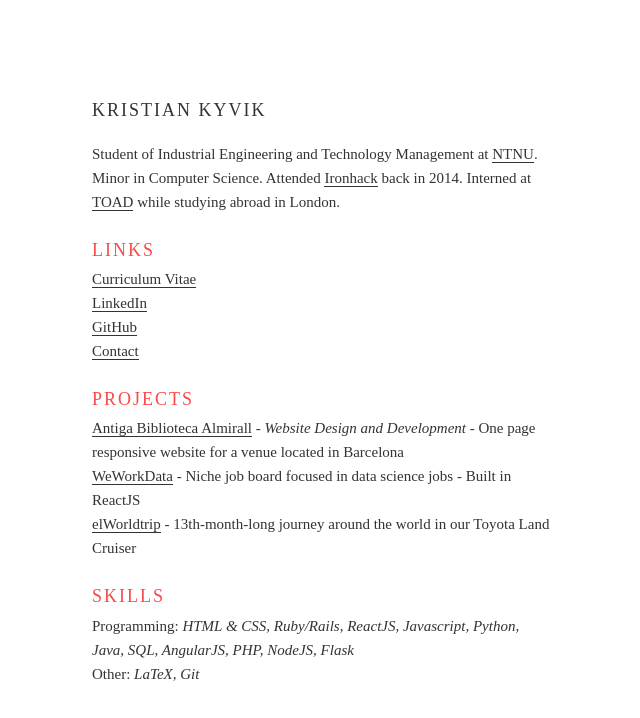
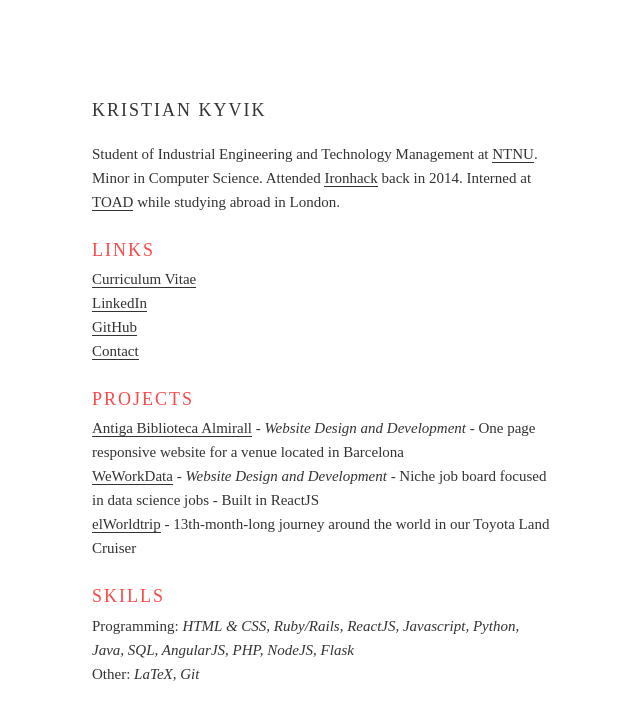
Before and after one commit to kristiankyvik/kristiankyvik.github.io, a plain HTML site: page index.html in a window 1280 px wide. Shown: the whole page, without its empty margins (68-708 px from the left). Drawn offline with Linux system fonts and the light colour scheme.

```diff
--- a/index.html
+++ b/index.html
@@ -50,7 +50,7 @@
         <p>
           <a id="ba" href="http://www.bibliotecalmirall.org/" target="_blank">Antiga Biblioteca Almirall</a> -<span class="it"> Website Design and Development</span> - One page responsive website for a venue located in Barcelona
           <br>
-          <a id="wt" href="http://www.weworkdata.com/" target="_blank">WeWorkData</a>  - Niche job board focused in data science jobs - Built in ReactJS
+          <a id="wt" href="http://www.weworkdata.com/" target="_blank">WeWorkData</a> -<span class="it"> Website Design and Development</span> - Niche job board focused in data science jobs - Built in ReactJS
           <br>
           <a id="wt" href="http://elworldtrip.com/" target="_blank">elWorldtrip</a>  - 13th-month-long journey around the world in our Toyota Land Cruiser
         </p>
```
